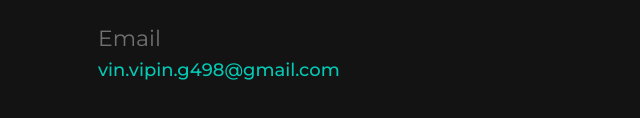
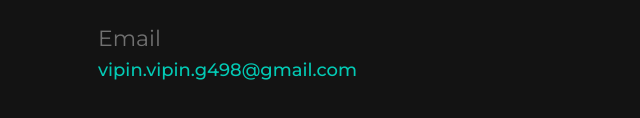
Before and after one commit to Viping7/portfoliov1, a website: page app/index.html in a window 1280 px wide. Shown: the part 2983-3101 px from the top of the page, 82-722 px from the left. Drawn offline with Linux system fonts and the light colour scheme.

Commit message:
corrected

```diff
--- a/app/index.html
+++ b/app/index.html
@@ -182,7 +182,7 @@
 
 
                   <h2>Email</h2>
-                <h4>vin.vipin.g498@gmail.com</h4>
+                <h4>vipin.vipin.g498@gmail.com</h4>
             </div>
             <div class="col-md-5 col-sm-6 col-md-offset-1">
                   <h2>Social</h2>
```
